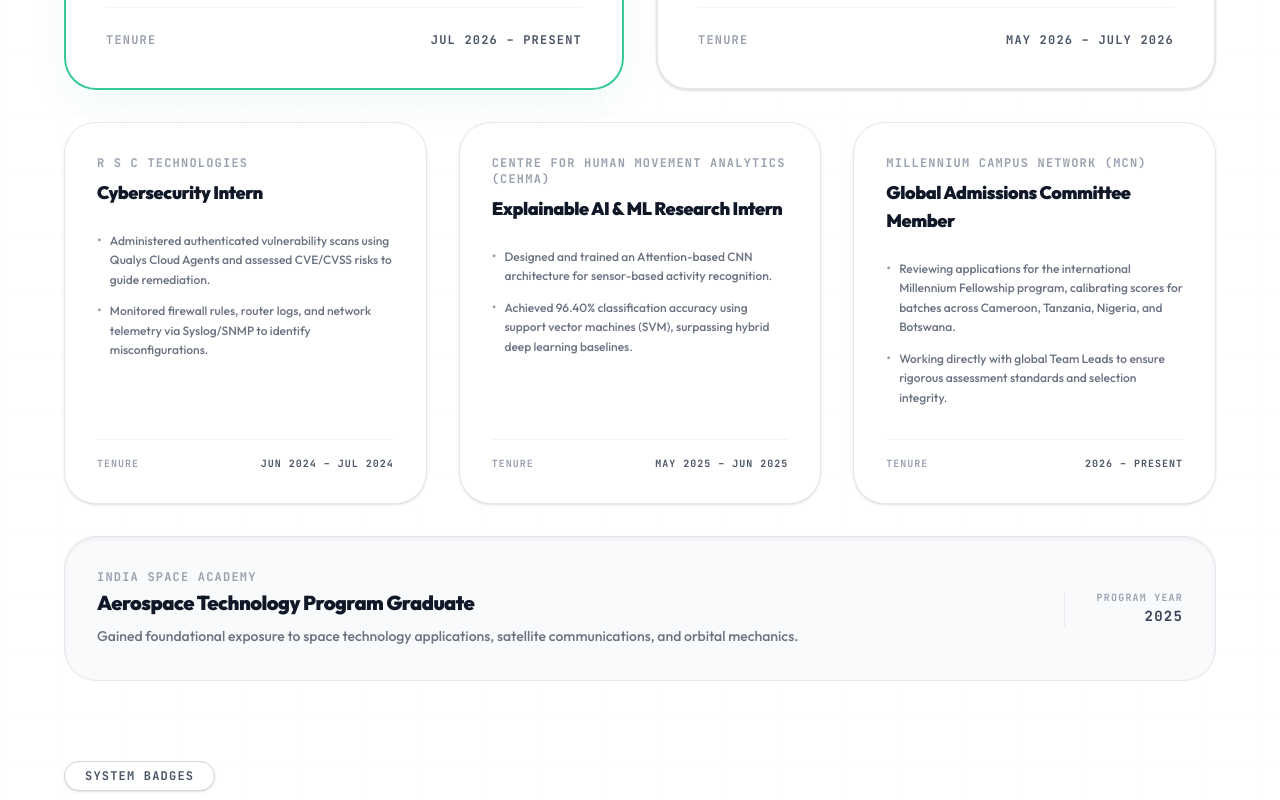
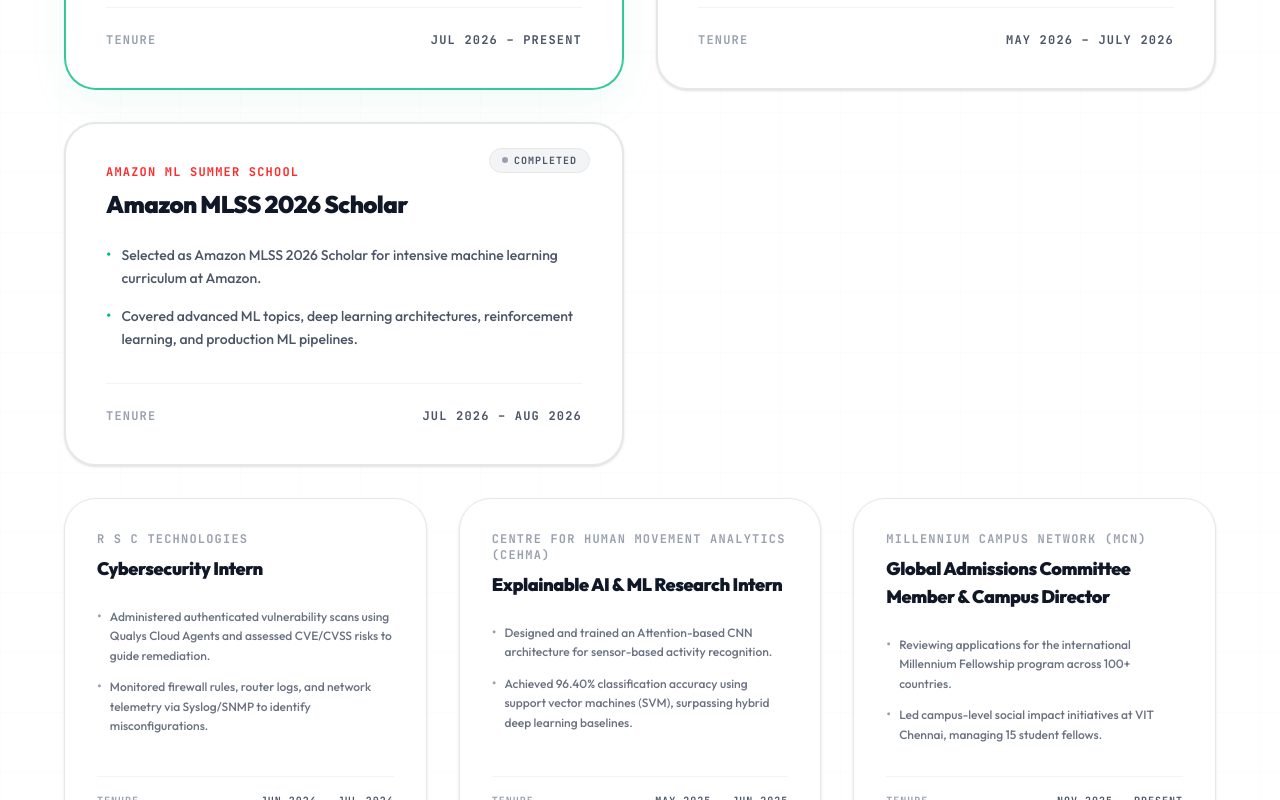
Before and after one commit to anishanandhan/anish-anandhan, a React (Vite) app: page / in a window 1280 px wide. Shown: the part 8500-9300 px from the top of the page. Built offline with nearby package versions, Linux system fonts and the light colour scheme.

Commit message:
Add Amazon MLSS 2026 Scholar to Experience component

```diff
--- a/src/components/Experience.jsx
+++ b/src/components/Experience.jsx
@@ -28,6 +28,18 @@
       "Worked with a corpus of 400+ signed vulnerable drivers, extracting security-relevant metadata and generating vulnerability analysis reports."
     ],
     accent: true
+  },
+  {
+    title: "Amazon MLSS 2026 Scholar",
+    company: "Amazon ML Summer School",
+    location: "Remote",
+    tenure: "Jul 2026 – Aug 2026",
+    isOngoing: false,
+    details: [
+      "Selected as Amazon MLSS 2026 Scholar for intensive machine learning curriculum at Amazon.",
+      "Covered advanced ML topics, deep learning architectures, reinforcement learning, and production ML pipelines."
+    ],
+    accent: true
   }
 ];
 
@@ -51,12 +63,12 @@
     ]
   },
   {
-    title: "Global Admissions Committee Member",
+    title: "Global Admissions Committee Member & Campus Director",
     company: "Millennium Campus Network (MCN)",
-    tenure: "2026 – Present",
+    tenure: "Nov 2025 – Present",
     details: [
-      "Reviewing applications for the international Millennium Fellowship program, calibrating scores for batches across Cameroon, Tanzania, Nigeria, and Botswana.",
-      "Working directly with global Team Leads to ensure rigorous assessment standards and selection integrity."
+      "Reviewing applications for the international Millennium Fellowship program across 100+ countries.",
+      "Led campus-level social impact initiatives at VIT Chennai, managing 15 student fellows."
     ]
   }
 ];
```
